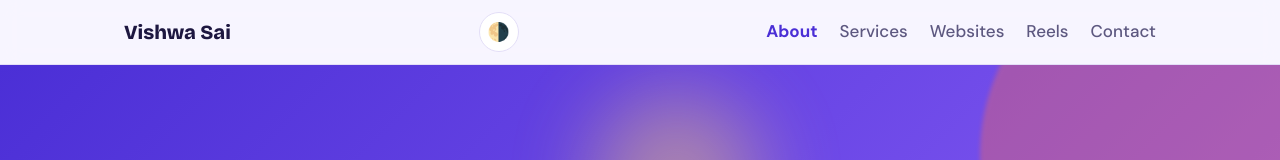
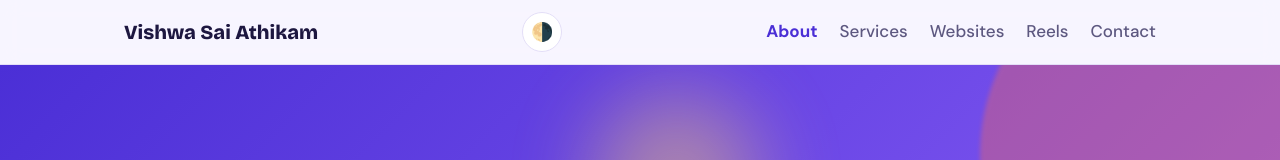
Before and after one commit to vishwasaiathikam/vishwasaiathikam.github.io, a plain HTML site: page index.html in a window 1280 px wide. Shown: the top 160 px of the page. Drawn offline with nearby package versions, Linux system fonts and the light colour scheme.

Commit message:
Update index.html

```diff
--- a/index.html
+++ b/index.html
@@ -1,6 +1,6 @@
 <!DOCTYPE html>
 <html lang="en"><head><meta charset="utf-8"><meta name="viewport" content="width=device-width, initial-scale=1, viewport-fit=cover">
-<title>Vishwa Sai Athikam – Digital marketing, websites, photo and video</title>
+<title>Vishwa Sai Athikam</title>
 <link rel="preconnect" href="https://fonts.googleapis.com"><link href="https://fonts.googleapis.com/css2?family=Bricolage+Grotesque:wght@500;700;800&family=DM+Sans:wght@400;500;700&display=swap" rel="stylesheet">
 <style>
 :root{--bg:#f7f5ff;--surface:#fff;--ink:#1d1740;--muted:#5d5880;--brand:#4b2fd6;--brand-ink:#fff;--accent:#ff6b4a;--line:#e3def7;--hero1:#4b2fd6;--hero2:#9a6bff;
@@ -100,7 +100,7 @@ nav ul a.on{color:var(--brand);font-weight:700}
 @keyframes shine{to{background-position:200% 0}}
 .btn{position:relative;overflow:hidden}.btn:active{transform:scale(.96)}
 </style></head><body><div id="bar"></div><div id="glow"></div>
-<nav><div class="wrap"><a class="logo" href="#top">Vishwa Sai</a><button class="tg" id="tg" aria-label="Switch light or dark mode">🌗</button><ul><li><a href="#about">About</a></li><li><a href="#services">Services</a></li><li><a href="#websites">Websites</a></li><li><a href="#reels">Reels</a></li><li><a href="#contact">Contact</a></li></ul></div></nav>
+<nav><div class="wrap"><a class="logo" href="#top">Vishwa Sai Athikam</a><button class="tg" id="tg" aria-label="Switch light or dark mode">🌗</button><ul><li><a href="#about">About</a></li><li><a href="#services">Services</a></li><li><a href="#websites">Websites</a></li><li><a href="#reels">Reels</a></li><li><a href="#contact">Contact</a></li></ul></div></nav>
 <header class="hero" id="top"><div class="wrap"><div class="blob b1"></div><div class="blob b2"></div><div class="blob b3"></div><h1>I build websites and bring brands to life online.</h1><p class="type">I do <b id="typed"></b></p>
 <p class="lead">Hi, I’m Vishwa, a digital marketer in Bur Dubai. I design WordPress sites, run Google and Meta ads, and shoot and edit content that gets people to act.</p>
 <div class="cta"><a class="btn" href="#websites">See my work</a><a class="btn ghost" href="#contact">Get in touch</a></div>
```
